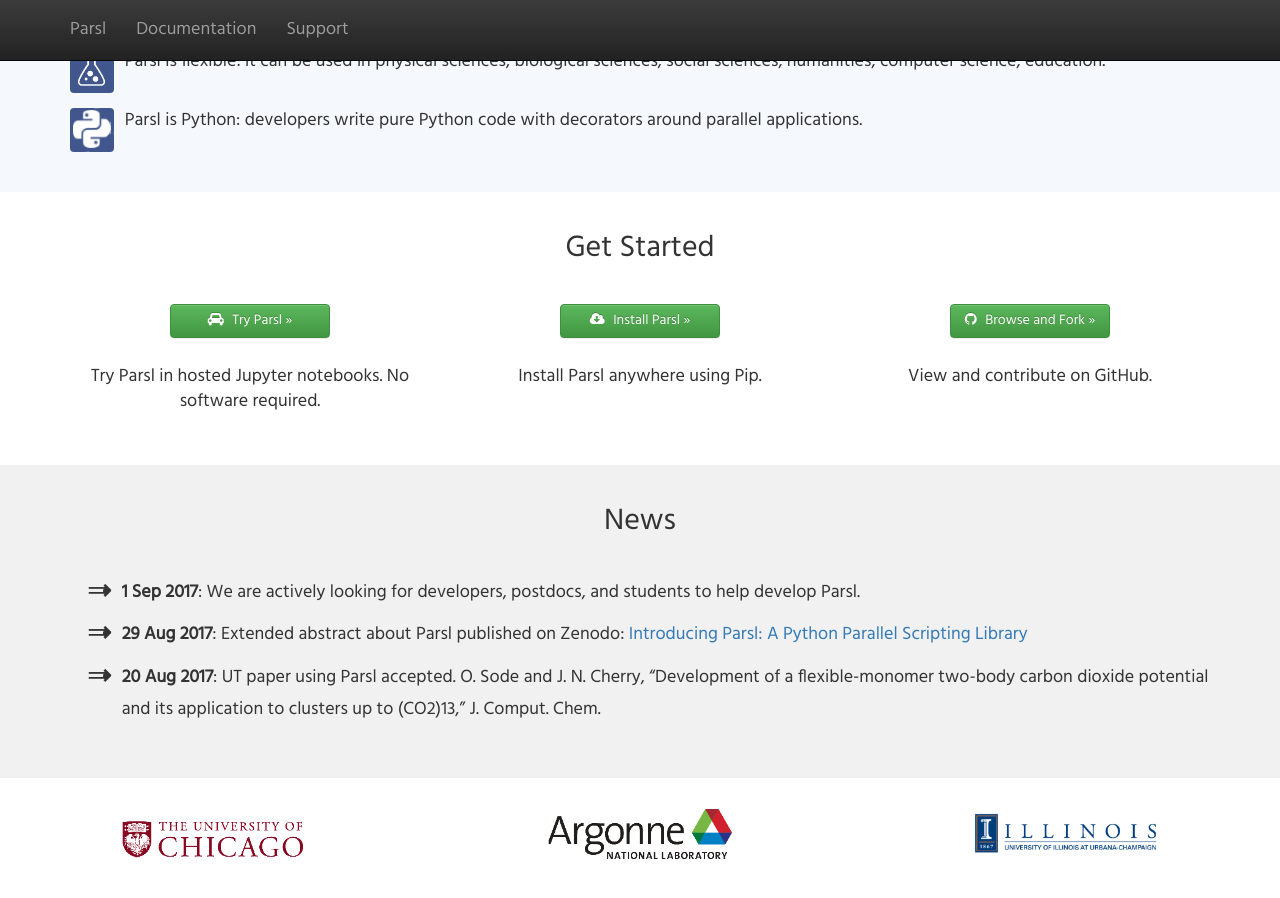
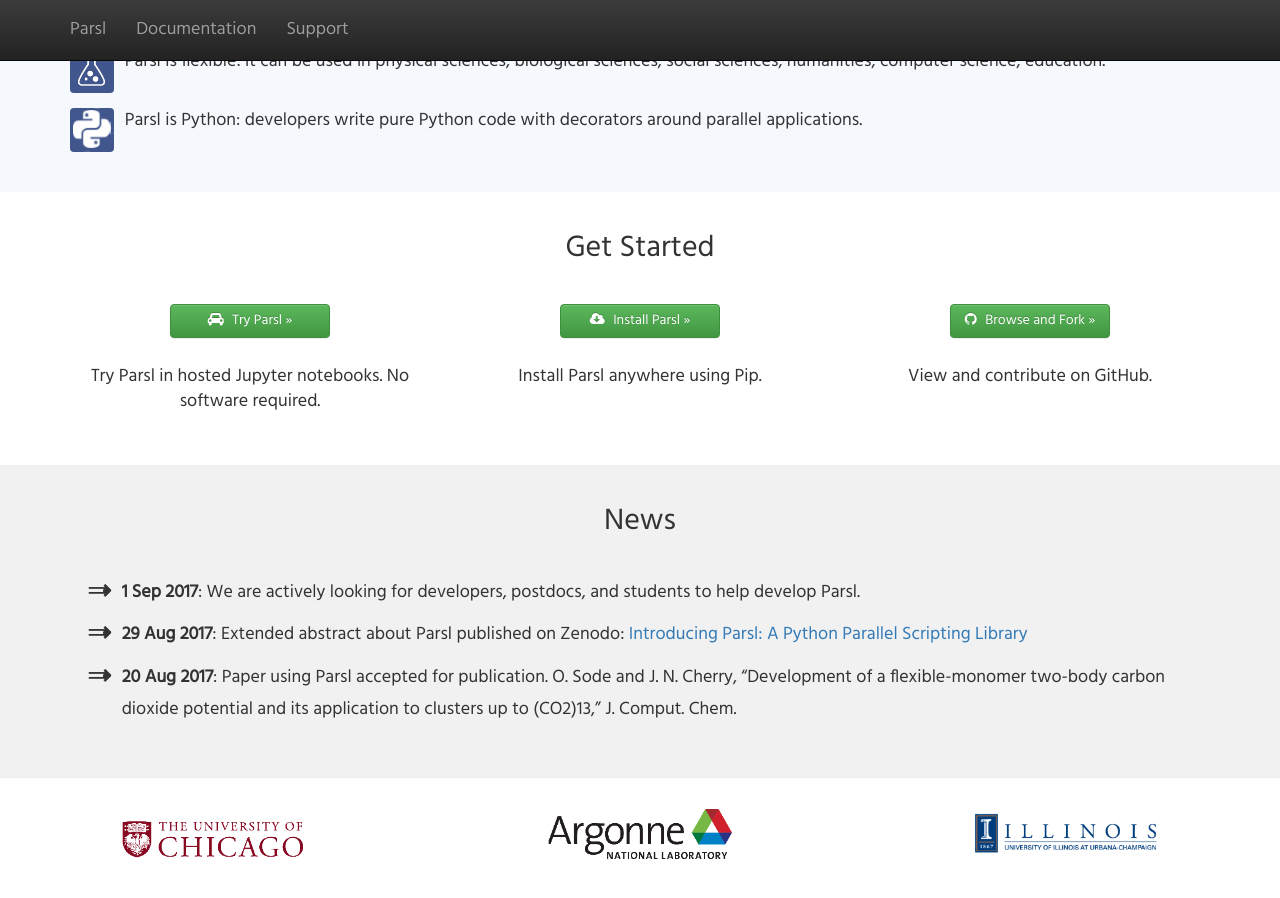
Before and after one commit to Parsl/parsl-old-web, a Jekyll site: the page built from index.html, in a window 1280 px wide and 900 px high, scrolled down 656 px. Built offline with Jekyll 4.4.1, drawn with Linux system fonts in a browser that asks for light colours; nearby versions of some CDN libraries.

Commit message:
Updating news

```diff
--- a/_posts/2017-08-20-sode-paper.markdown
+++ b/_posts/2017-08-20-sode-paper.markdown
@@ -4,4 +4,4 @@
 date:  2017-08-20 10:13:16 -0700
 type: paper
 ---
-UT paper using Parsl accepted. O. Sode and J. N. Cherry,  "Development of a flexible-monomer two-body carbon dioxide potential and its application to clusters up to (CO2)13," J. Comput. Chem.
+Paper using Parsl accepted for publication. O. Sode and J. N. Cherry,  "Development of a flexible-monomer two-body carbon dioxide potential and its application to clusters up to (CO2)13," J. Comput. Chem.
```
